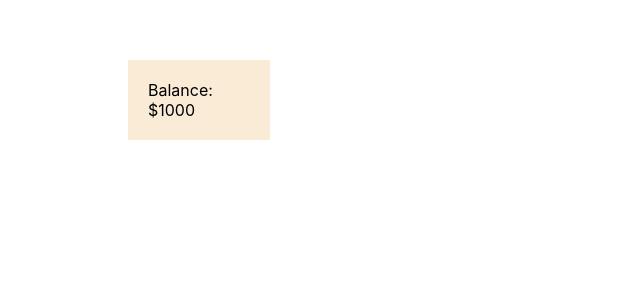
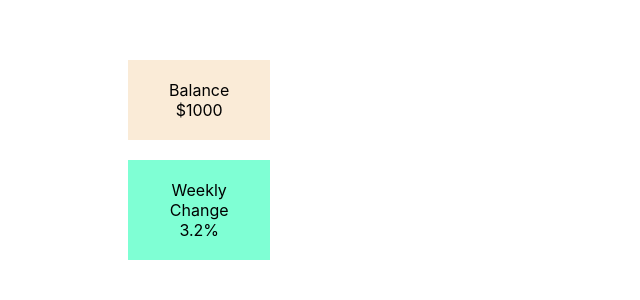
Before and after one commit to owenThurm/TradingJournal, a React (Create React App) app: page / in a window 1280 px wide. Shown: the top 300 px of the page, without its empty margins (0-640 px from the left). Built offline with nearby package versions, Linux system fonts and the light colour scheme.

Commit message:
enhanced styling, added weekly change component

```diff
--- a/src/AccountBalance.js
+++ b/src/AccountBalance.js
@@ -6,13 +6,13 @@ class AccountBalance extends React.Component {
   constructor(props) {
     super(props);
     this.state = {
-      balance: 1000
+      balance: props.balance
     };
   }
 
   render() {
     return(
-    <div className="AccountBalance">{'Balance: $' + this.state.balance}</div>
+    <div className="AccountBalance">{'Balance'} <br/> {'$' + this.state.balance}</div>
     )
   }
 }
--- a/src/Journal.css
+++ b/src/Journal.css
@@ -2,11 +2,19 @@
   background-color: antiquewhite;
   width: 10%;
   padding: 20px;
+  text-align: center;
+  margin-bottom: 20px;
+}
+
+.WeeklyChange {
+  background-color: aquamarine;
+  width: 10%;
+  padding: 20px;
+  text-align: center;
 }
 
 .JournalContainer {
   margin: auto;
   width: 80%;
   margin-top: 60px;
-
 }
--- a/src/Journal.js
+++ b/src/Journal.js
@@ -1,12 +1,14 @@
 import AccountBalance from './AccountBalance';
 import React from 'react';
 import './Journal.css';
+import WeeklyChange from './WeeklyChange';
 
 class Journal extends React.Component {
   render() {
     return(
       <div className="JournalContainer">
-        <AccountBalance/>
+        <AccountBalance balance={1000}/>
+        <WeeklyChange change={3.2}/>
       </div>
     );
   }
--- /dev/null
+++ b/src/WeeklyChange.js
@@ -0,0 +1,20 @@
+import React from 'react';
+
+class WeeklyChange extends React.Component {
+  constructor(props) {
+    super(props);
+    this.state = {
+      change: props.change
+    };
+  }
+
+  render() {
+    return(
+      <div className="WeeklyChange">
+        {'Weekly Change ' + this.state.change + '%'}
+      </div>
+    );
+  }
+}
+
+export default WeeklyChange;
```
